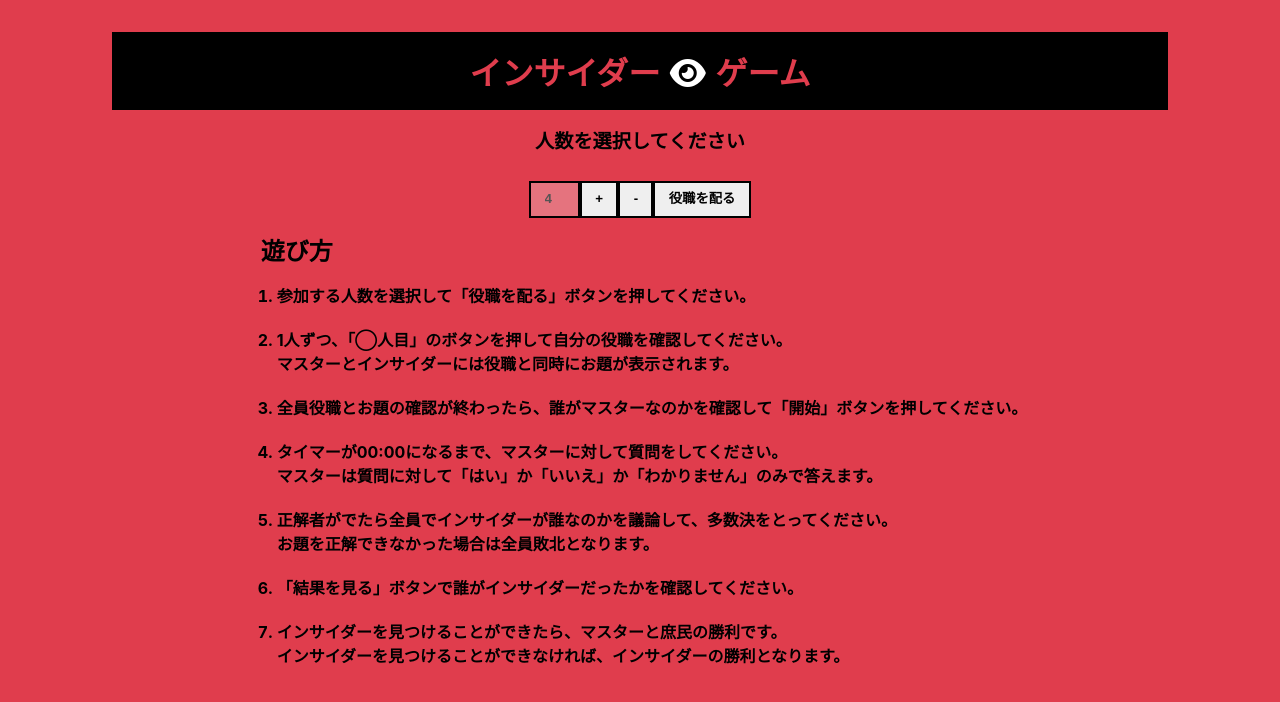
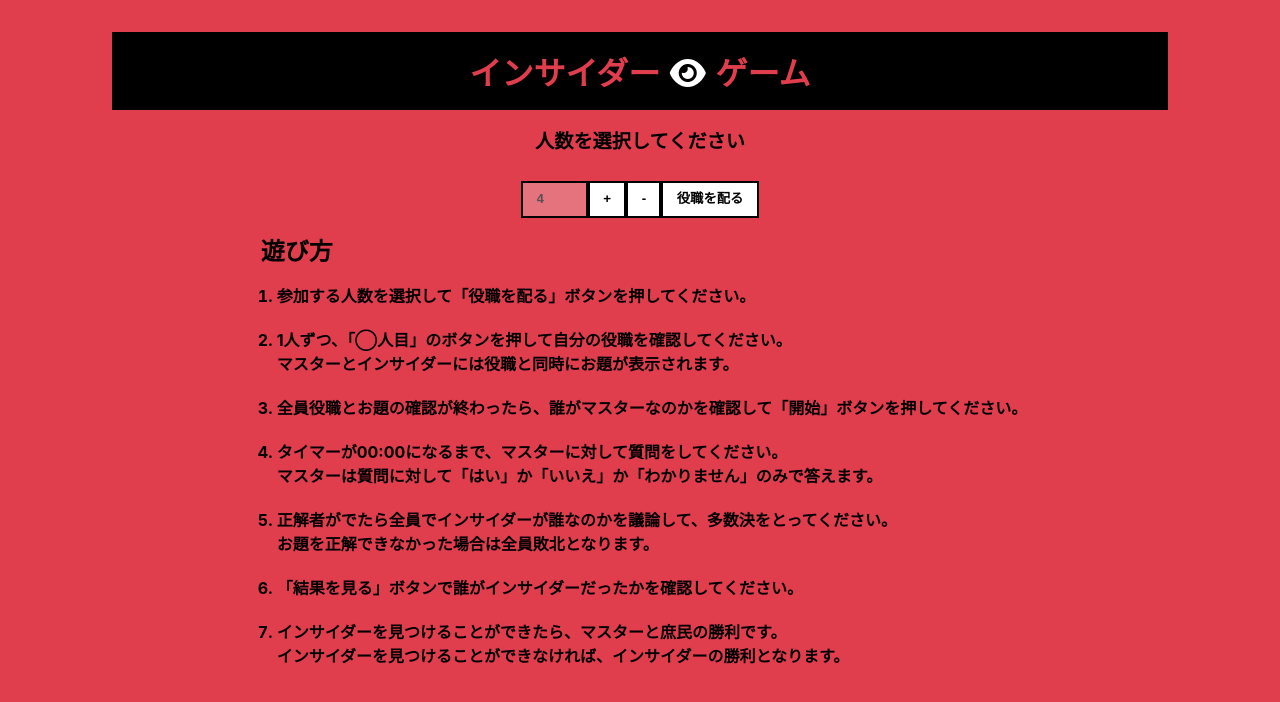
Before and after one commit to MarikaYamao/insider, a React (Create React App) app: page / in a window 1280 px wide. Shown: the top 702 px of the page. Built offline with nearby package versions, Linux system fonts and the light colour scheme.

Commit message:
iOSレイアウト修正

```diff
--- a/src/App.css
+++ b/src/App.css
@@ -1,3 +1,28 @@
+/* iOSでのデフォルトスタイルをリセット */
+input[type="submit"],
+input[type="button"] {
+  border-radius: 0;
+  appearance: button;
+  border: none;
+  cursor: pointer;
+}
+input[type="submit"]::-webkit-search-decoration,
+input[type="button"]::-webkit-search-decoration  {
+  display: none;
+}
+input[type="submit"]::focus,
+input[type="button"]::focus {
+  outline-offset: -2px;
+}
+input,textarea {
+  box-sizing: border-box;
+  -moz-box-sizing: border-box;
+  -webkit-box-sizing: border-box;
+  -webkit-appearance: none;
+  max-width: 100%;
+}
+/* iOSでのデフォルトスタイルをリセット */
+
 body {
   background-color: #e03d4d;
   font-weight: bold;
@@ -10,6 +35,7 @@ button {
   font-weight: bold;
   border: solid 2px black;
   cursor :pointer;
+  background-color: #fff;
 }
 
 button:focus {
@@ -28,12 +54,12 @@ ol li {
   list-style-type: inherit;
 }
 
-input[type="text"]{
+input[type="text"] {
   border: solid 2px black;
   padding: 0.5em 1em;
   line-height: 1.5em;
   font-weight: bold;
-  width: 20px;
+  width: 5em;
 }
 
 p {
```
